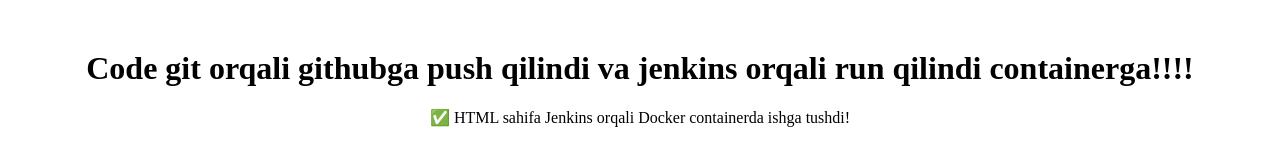
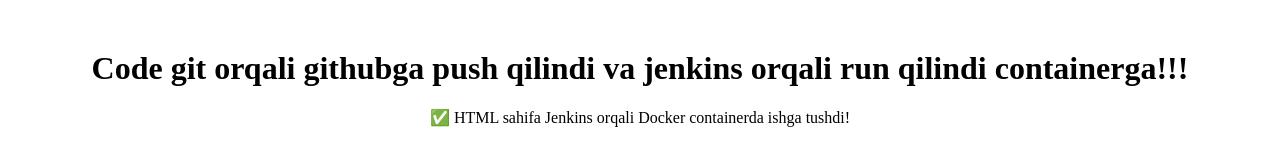
Before and after one commit to ErgashevJahongir7520/loyihalar, a plain HTML site: page index.html in a window 1280 px wide. Drawn offline with Linux system fonts and the light colour scheme.

Commit message:
yangi commint qilindi

```diff
--- a/index.html
+++ b/index.html
@@ -5,7 +5,7 @@
     <title>Jenkins Test Page</title>
 </head>
 <body style="text-align:center; margin-top:50px;">
-    <h1>Code git orqali githubga push qilindi va jenkins orqali run qilindi containerga!!!!</h1>
+    <h1>Code git orqali githubga push qilindi va jenkins orqali run qilindi containerga!!!</h1>
     <p>✅ HTML sahifa Jenkins orqali Docker containerda ishga tushdi!</p>
 </body>
 </html>
```
